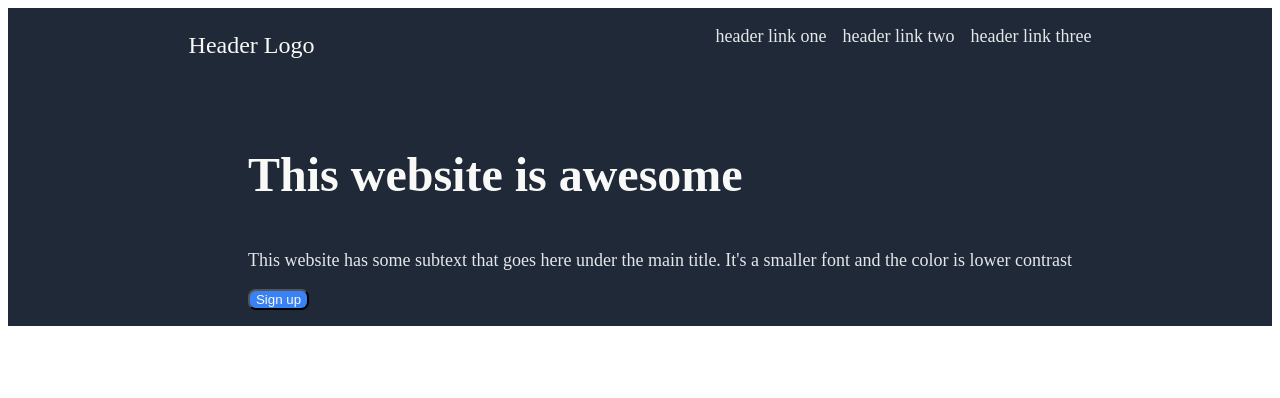
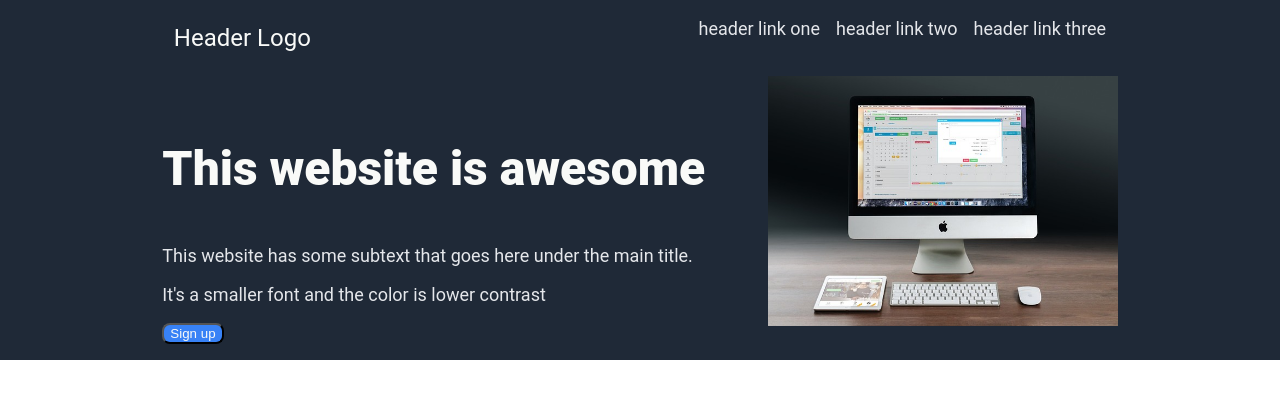
Before and after one commit to hugo-samson/Landing-page-TOP, a plain HTML site: page index.html in a window 1280 px wide. Drawn offline with Linux system fonts and the light colour scheme.

Commit message:
Add apple-image.jpg Modified index.html and style.css

```diff
--- a/index.html
+++ b/index.html
@@ -7,6 +7,7 @@
     </head>
 
     <body>
+      <div class="try">
         <div class="header">
             <div class="logo">
                 <p>Header Logo</p>
@@ -22,10 +23,16 @@
         <div class="main-text">
             <ul class="second">
                 <li><div class="big-text"><p>This website is awesome</p></div></li>
-                <li><div class="under-text"><p>This website has some subtext that goes here under the main title. It's a smaller font and the color is lower contrast</p></div></li>
+                <li><div class="under-text"><p>This website has some subtext that goes here under the main title.</p><p>It's a smaller font and the color is lower contrast</p></div></li>
                 <li><button>Sign up</button></li>
                 <!--Ajouter image dans liste <ul> puis voir commentaire CSS-->
             </ul>
+            <div class="image">
+                <img src="apple-606761_640.jpg" width="350px" height="250px">
+            </div>
         </div>
+      </div>
+
+
     </body>
 </html>
--- a/style.css
+++ b/style.css
@@ -1,3 +1,6 @@
+body {
+    font-family: "Roboto", sans-serif;
+}
 
 .header {
     background-color: #1F2937;
@@ -50,11 +53,26 @@ button {
     display: flex;
     background-color: #1F2937;
     color: white;
-    justify-content: center;
+    justify-content: space-evenly;
 }
 
 .second {
     list-style: none;
 }
 
+.image {
+    margin-right: 100px;
+    margin-left: 0px;
+}
+
+.big-text, .under-text, button {
+    margin-left: 60px;
+    margin-right: 0px;
+}
+
+.try {
+    width: 100%;
+    position: absolute;
+    top: 0; left: 0;
+}
     /*Après avoir ajouter image dans "main-text", essayer de mettre "justify-content: space-around;" ou les autres*/
```
Also changed, not shown: apple-606761_640.jpg (added).
